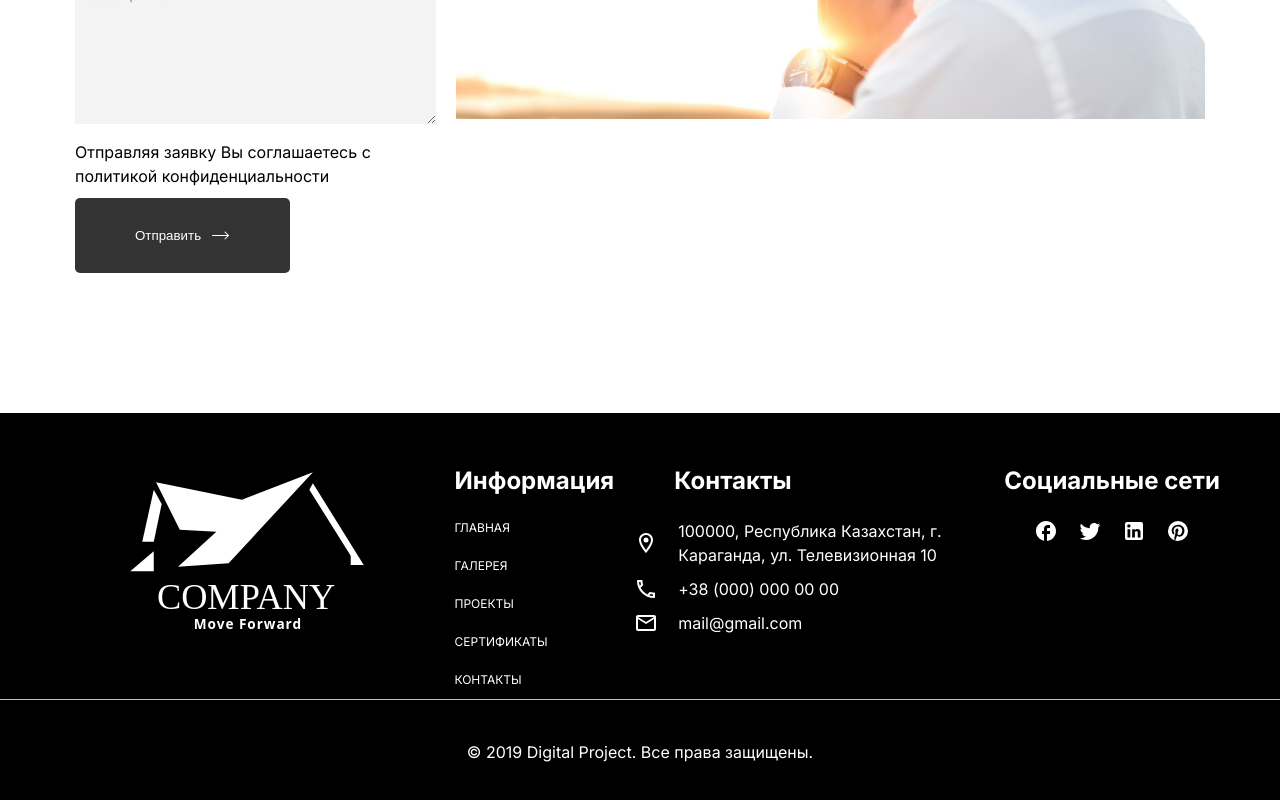
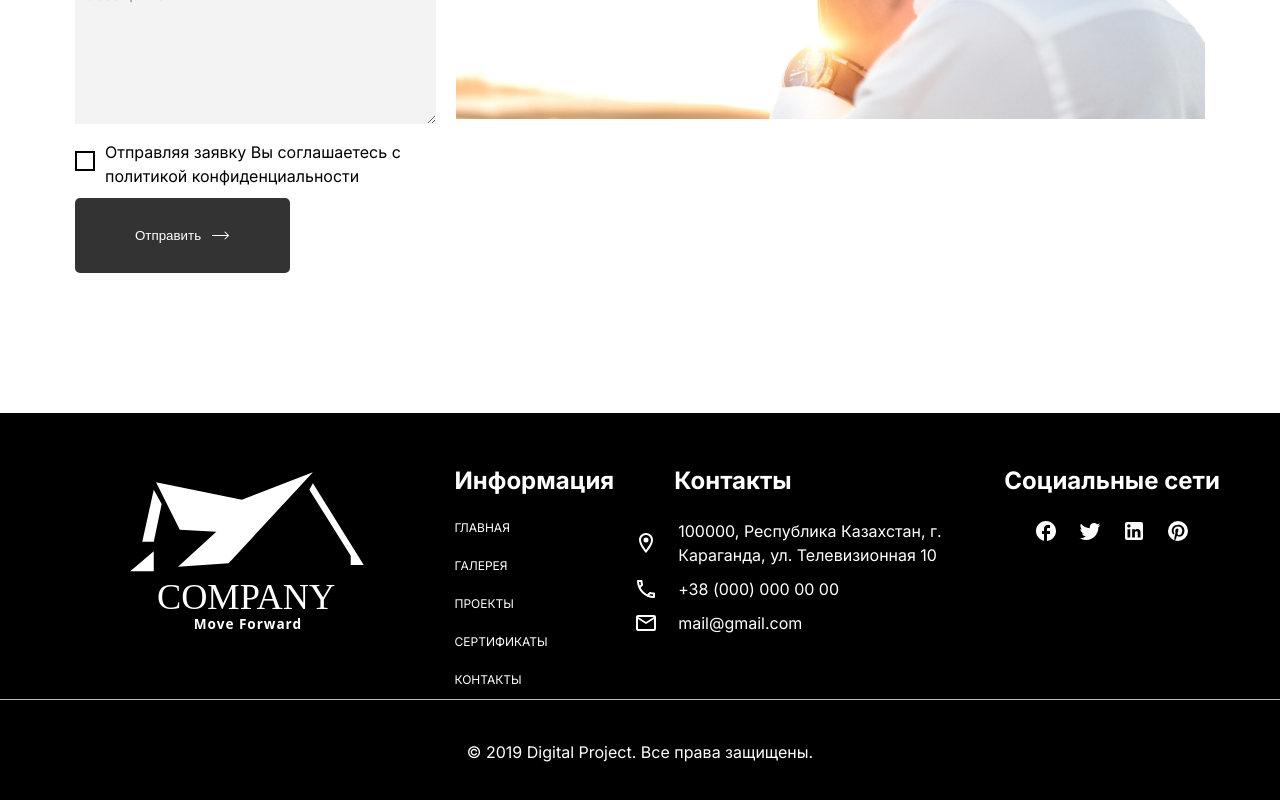
Before and after one commit to AltysS/project-home, a Next.js app: page / in a window 1280 px wide. Shown: the part 3365-4165 px from the top of the page. Built offline with nearby package versions, Linux system fonts and the light colour scheme.

Commit message:
add missed checkbox

```diff
--- /dev/null
+++ b/app/components/checkbox/Checkbox.js
@@ -0,0 +1,10 @@
+import styles from "./checkbox.module.scss";
+
+const Checkbox = ({ required }) => (
+  <label className={styles.customCheckbox}>
+    <input name="checkbox" required={required} type="checkbox" />
+    <span className={styles.checkmark}></span>
+  </label>
+);
+
+export default Checkbox;
--- /dev/null
+++ b/app/components/checkbox/checkbox.module.scss
@@ -0,0 +1,31 @@
+.customCheckbox input {
+  opacity: 0.01;
+  position: absolute;
+  margin: 0;
+  width: 1px;
+  height: 1px;
+  overflow: hidden;
+  clip: rect(1px, 1px, 1px, 1px);
+  white-space: nowrap;
+}
+
+.customCheckbox .checkmark {
+  display: inline-block;
+  width: 20px;
+  height: 20px;
+  background: white;
+  border: 2px solid #000;
+  position: relative;
+}
+
+.customCheckbox input:checked + .checkmark::after {
+  content: "";
+  position: absolute;
+  left: 6px;
+  top: 2px;
+  width: 5px;
+  height: 10px;
+  border: solid black;
+  border-width: 0 2px 2px 0;
+  transform: rotate(45deg);
+}
--- a/app/components/contactUsSection/ContactUsSection.js
+++ b/app/components/contactUsSection/ContactUsSection.js
@@ -4,6 +4,7 @@ import Input from "../input/Input";
 import styles from "./contactUsSection.module.scss";
 import TextArea from "../textArea/TextArea";
 import Button from "../button/Button";
+import Checkbox from "../checkbox/Checkbox";
 
 const ContactUsSection = () => {
   const [formData, setFormData] = useState({
@@ -74,7 +75,12 @@ const ContactUsSection = () => {
             onChange={handleChange}
             value={formData.message}
           />
-          <p>Отправляя заявку Вы соглашаетесь с политикой конфиденциальности</p>
+          <div className={styles.checkboxWrapper}>
+            <Checkbox required={true} />
+            <p>
+              Отправляя заявку Вы соглашаетесь с политикой конфиденциальности
+            </p>
+          </div>
           <div>
             <Button
               type="submit"
--- a/app/components/contactUsSection/contactUsSection.module.scss
+++ b/app/components/contactUsSection/contactUsSection.module.scss
@@ -18,6 +18,13 @@
     height: 100%;
     object-fit: cover;
   }
+}
+
+.checkboxWrapper {
+  display: flex;
+  gap: 10px;
+  justify-content: center;
+  align-items: center;
 }
 
 @media (min-width: 650px) {
```
